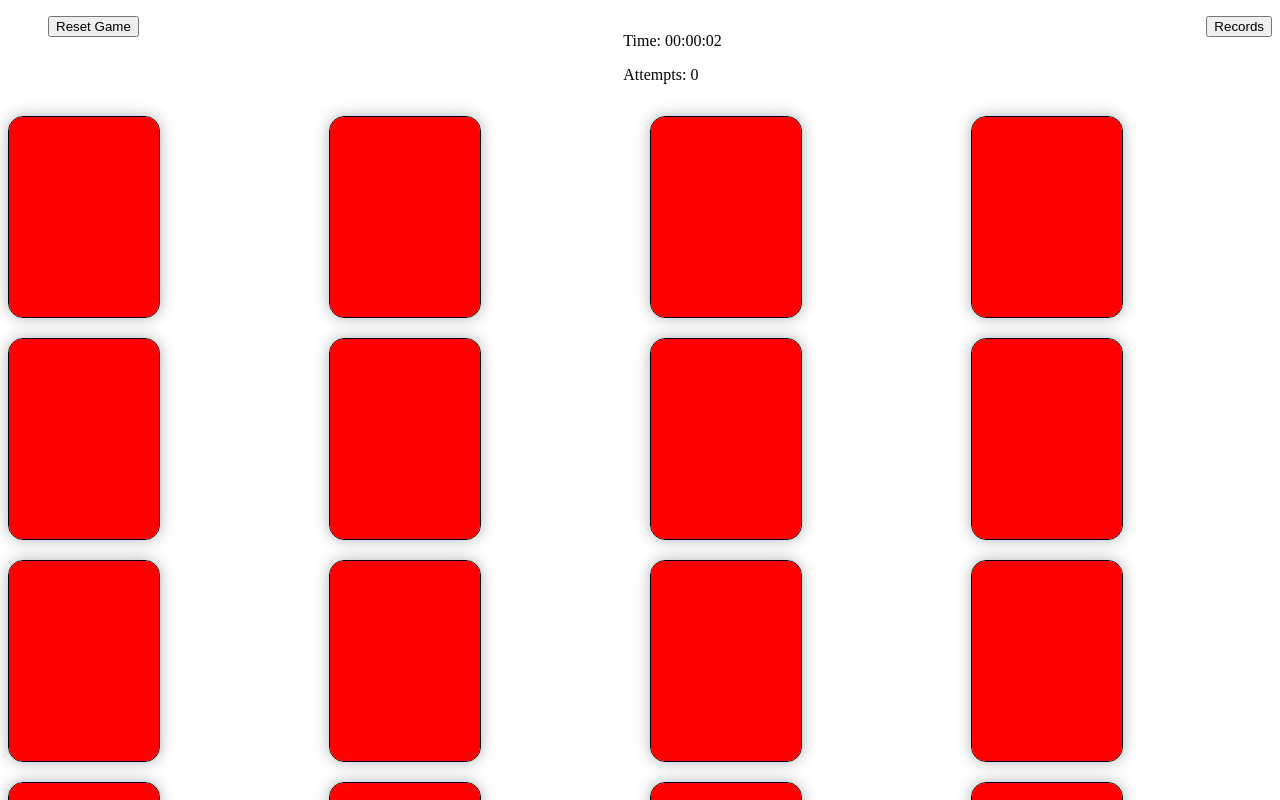
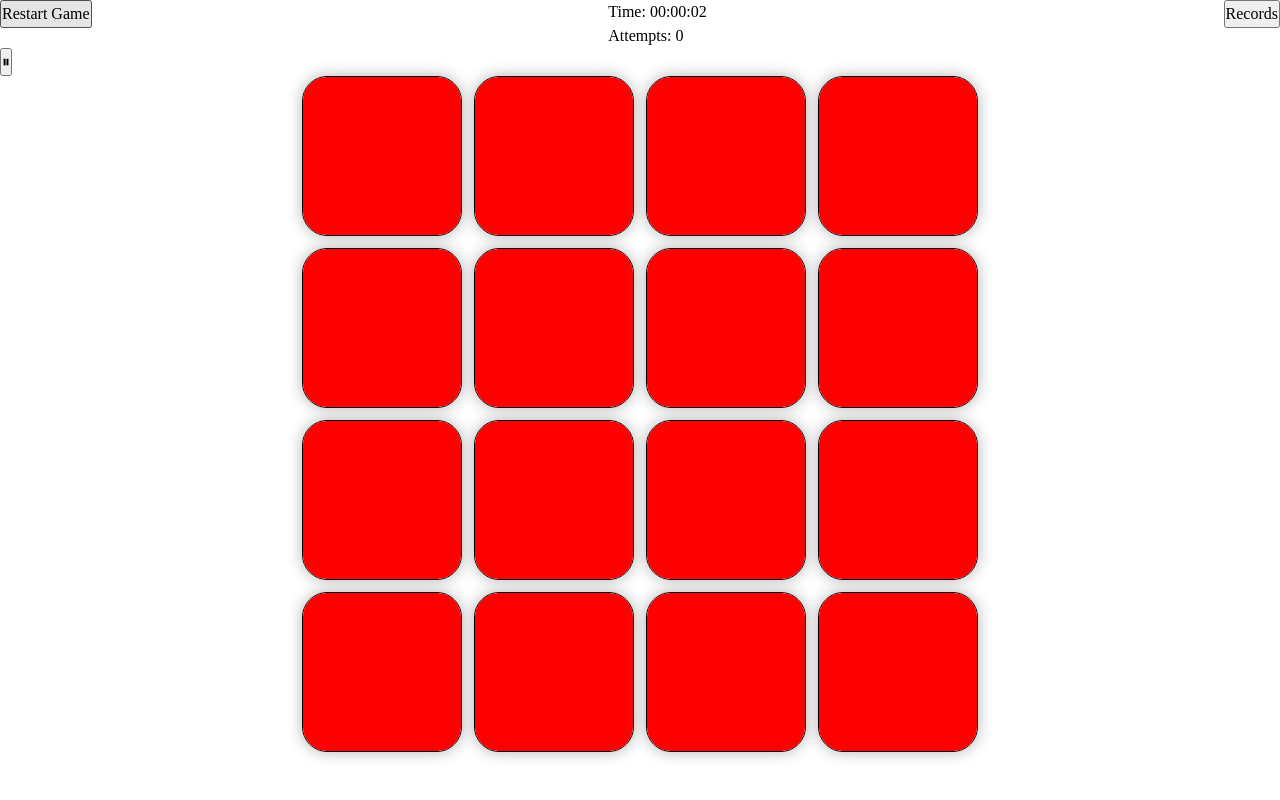
Before and after one commit to NAvdzhiev/card-memory-game, a Vue app: page / in a window 1280 px wide. Both pictures are taken after a click on the button "Start Game". Shown: the top 800 px of the page. Built offline with nearby package versions, Linux system fonts and the light colour scheme.

Commit message:
Global stylesheet added, pause functionality added, card grid size calculation logic

```diff
--- a/src/App.vue
+++ b/src/App.vue
@@ -1,9 +1,9 @@
 <template>
-	<header class="header" v-if="gameStore.gameStatus === 'in progress'">
+	<header class="header" v-if="gameStore.gameStatus !== 'start'">
 		<nav class="nav">
 			<ul class="nav__menu">
 				<li class="nav__menu-item">
-					<AppButton title="Reset Game" @click="newGame" />
+					<AppButton title="Restart Game" @click="newGame" />
 				</li>
 				<li class="nav__menu-item">
 					<TimeCounter />
@@ -16,7 +16,7 @@
 		</nav>
 	</header>
 	<main class="container">
-		<section class="container__start">
+		<section v-if="gameStore.gameStatus === 'start'" class="container__start">
 			<AppButton
 				v-if="gameStore.gameStatus === 'start'"
 				title="Start Game"
@@ -24,7 +24,15 @@
 			/>
 			<DropdownFilters v-if="gameStore.gameStatus === 'start'" />
 		</section>
-		<GameBoard v-if="gameStore.gameStatus !== 'start'" />
+		<section v-else class="container__board">
+			<div v-if="gameStore.gameStatus === 'in progress'">
+				<button @click="gameStore.pauseGame">&#x23F8;</button>
+			</div>
+			<div v-else-if="gameStore.gameStatus === 'paused'">
+				<button @click="gameStore.resetGame">&#x23F5;</button>
+			</div>
+			<GameBoard v-if="gameStore.gameStatus !== 'start'" />
+		</section>
 	</main>
 
 	<DialogWindow :open="isDialogOpen" @close="closeDialog">
--- a/src/components/GameBoard.vue
+++ b/src/components/GameBoard.vue
@@ -2,8 +2,9 @@
 	<div
 		class="game-board"
 		:style="{
-			gridTemplateColumns: `repeat(${gridSize}, 1fr)`,
-			gridTemplateRows: `repeat(${gridSize}, 1fr)`,
+			'--grid-size': gridSize,
+			'--cell-size': calculateCellSize() + 'px',
+			'--gap-size': calculateGapSize() + 'px',
 		}"
 	>
 		<SingleCard
@@ -23,25 +24,35 @@ import { useGameStore } from '@/store/gameStore';
 
 const gameStore = useGameStore();
 
-const gridSize = computed(() => gameStore.grid);
-
 const shuffledCards = computed(() => gameStore.getShuffledCards);
 
-// Watch if game is completed by checking matchedCards array length
+// Watch if game is completed by checking matchedCards' array length
 watch(
 	() => gameStore.matchedCards.length,
 	() => {
 		gameStore.checkGameComplete();
 	},
 );
+
+const gridSize = computed(() => gameStore.grid);
+
+const calculateCellSize = () => {
+	const screenSize = Math.min(window.innerWidth, window.innerHeight);
+	return Math.floor(screenSize / (gridSize.value + 1));
+};
+
+const calculateGapSize = () => Math.floor(calculateCellSize() * 0.075);
 </script>
 
 <style scoped>
 .game-board {
 	display: grid;
-	gap: 20px;
-	width: 100%;
+	grid-template-columns: repeat(var(--grid-size), var(--cell-size));
+	grid-template-rows: repeat(var(--grid-size), var(--cell-size));
+	gap: var(--gap-size);
+	justify-content: center;
+	align-items: center;
+	margin: auto;
 	max-width: 100%;
-	margin: 0 auto;
 }
 </style>
--- a/src/components/SingleCard.vue
+++ b/src/components/SingleCard.vue
@@ -34,15 +34,15 @@ const flipCard = () => {
 
 <style scoped>
 .card {
-	width: 150px;
-	height: 200px;
+	width: 100%;
+	height: 100%;
 	border-radius: 8px;
 	display: flex;
 	justify-content: center;
 	align-items: center;
 	cursor: pointer;
 	transition: transform 0.5s;
-	border-radius: 15px;
+	border-radius: 25px;
 	overflow: hidden;
 	border: 1px solid;
 	box-shadow: 0 0 15px #b3b3b3;
@@ -66,6 +66,24 @@ const flipCard = () => {
 }
 
 img {
-	width: 50px;
+	width: 50%;
+}
+
+/* Responsive styles */
+
+@media (max-width: 768px) {
+	.card {
+		border-radius: 15px;
+	}
+
+	img {
+		width: 60%;
+	}
+}
+
+@media (max-width: 480px) {
+	.card {
+		border-radius: 8px;
+	}
 }
 </style>
--- a/src/main.js
+++ b/src/main.js
@@ -1,9 +1,11 @@
 import { createApp } from 'vue';
 import { createPinia } from 'pinia';
 import App from './App.vue';
+import css from '@/assets/style.css';
 
 const app = createApp(App);
 const pinia = createPinia();
 
 app.use(pinia);
+app.use(css);
 app.mount('#app');
--- a/src/store/gameStore.js
+++ b/src/store/gameStore.js
@@ -37,7 +37,9 @@ export const useGameStore = defineStore('game', {
 			}
 
 			this.timeInterval = setInterval(() => {
-				this.time++;
+				if (this.gameStatus === 'in progress') {
+					this.time++;
+				}
 			}, 1000);
 		},
 
@@ -79,6 +81,15 @@ export const useGameStore = defineStore('game', {
 		// Set Game Theme Logic
 		setTheme(selectedTheme) {
 			this.theme = selectedTheme;
+		},
+
+		pauseGame() {
+			this.gameStatus = 'paused';
+			this.blockInteraction = true;
+		},
+		resetGame() {
+			this.gameStatus = 'in progress';
+			this.blockInteraction = false;
 		},
 
 		// Flip Card Logic
```
